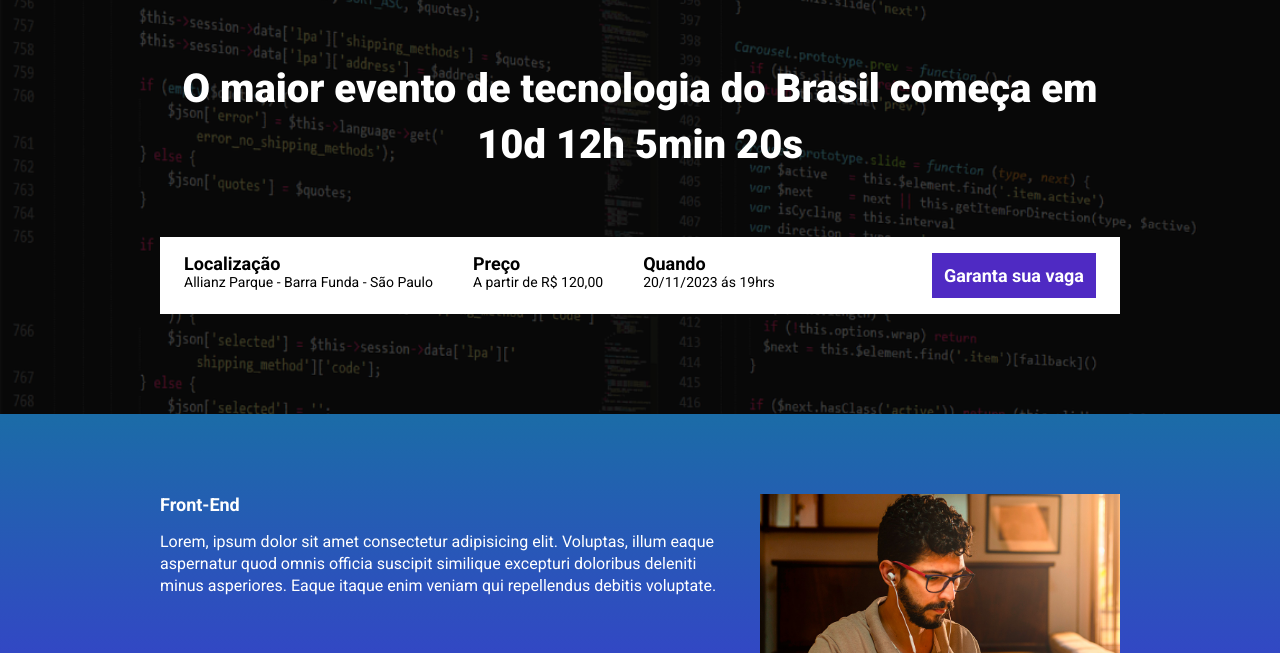
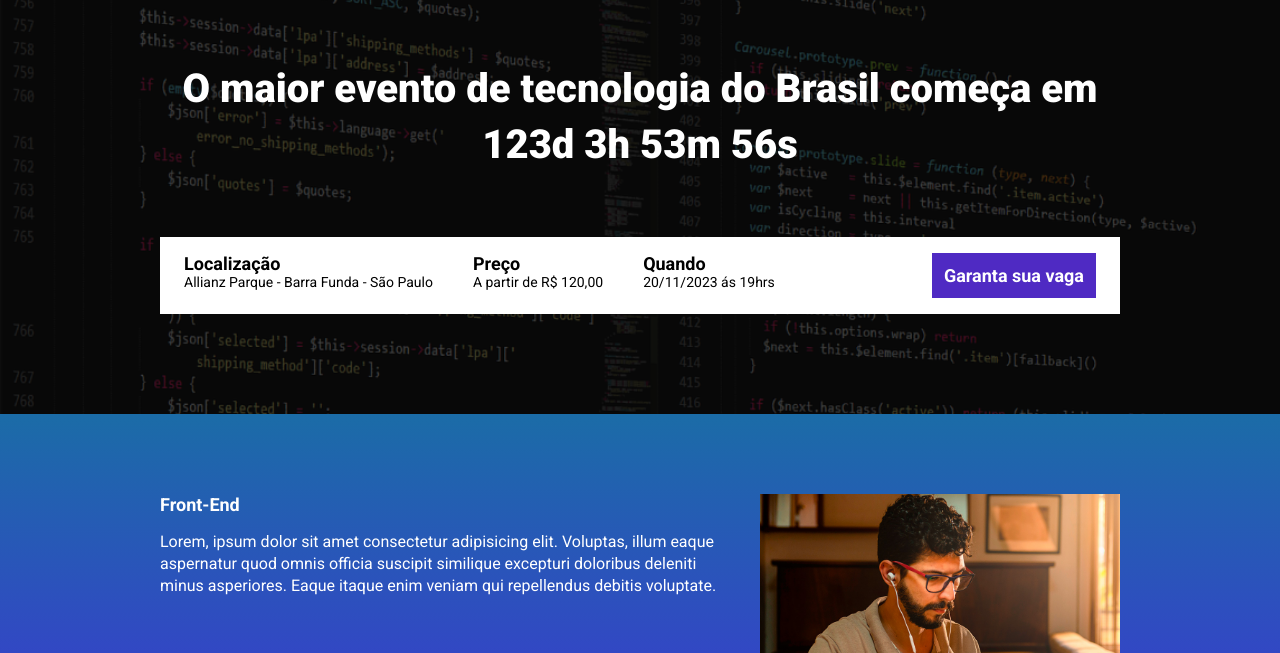
Before and after one commit to KostikGS/landing_page_evento, a website built with Parcel: page src/index.html in a window 1280 px wide. Shown: the part 147-800 px from the top of the page. Built offline with nearby package versions, Linux system fonts and the light colour scheme.

Commit message:
Adicionado cronometro

```diff
--- a/src/index.html
+++ b/src/index.html
@@ -16,7 +16,7 @@
         <div class="container">
             <img class="hero__logo" src="images/ebac_logo.svg" alt="EBAC">
             <p class="hero__text">
-                O maior evento de tecnologia do Brasil começa em 10d 12h 5min 20s
+                O maior evento de tecnologia do Brasil começa em <span id="contador"></span>
             </p>
             <div class="infos-bar">
                 <ul class="infos-bar__infos">
--- a/src/scripts/main.js
+++ b/src/scripts/main.js
@@ -1 +1,32 @@
 AOS.init();
+
+const dataEvento = new Date("Dec 12, 2023 19:00:00");
+const timeStampEvento = dataEvento.getTime();
+
+const contaData = setInterval(function(){
+    const now = new Date ();
+    const timeStampAtual = now.getTime();
+
+    const EventDate = timeStampEvento - timeStampAtual;
+
+    const dayInMs = 1000 * 60 * 60 *24;
+    const hourInMs = 1000 * 60 * 60;
+    const minuteInMs =  1000 * 60;
+
+    const RemainDays = Math.floor(EventDate / dayInMs);
+    const RemainHours = Math.floor((EventDate % dayInMs) / hourInMs);
+    const RemainMinutes = Math.floor((EventDate % hourInMs) / minuteInMs);
+    const RemainSeconds = Math.floor((EventDate % minuteInMs) / 1000);
+
+    console.log(RemainDays);
+    console.log(RemainHours);
+    console.log(RemainMinutes);
+    console.log(RemainSeconds);
+
+    document.getElementById('contador').innerHTML = `${RemainDays}d ${RemainHours}h ${RemainMinutes}m ${RemainSeconds}s`;
+
+    if (EventDate < 0){
+            clearInterval(contaData);
+            document.getElementById('contador').innerHTML = 'Evento expirado';
+        }
+}, 1000);
```
